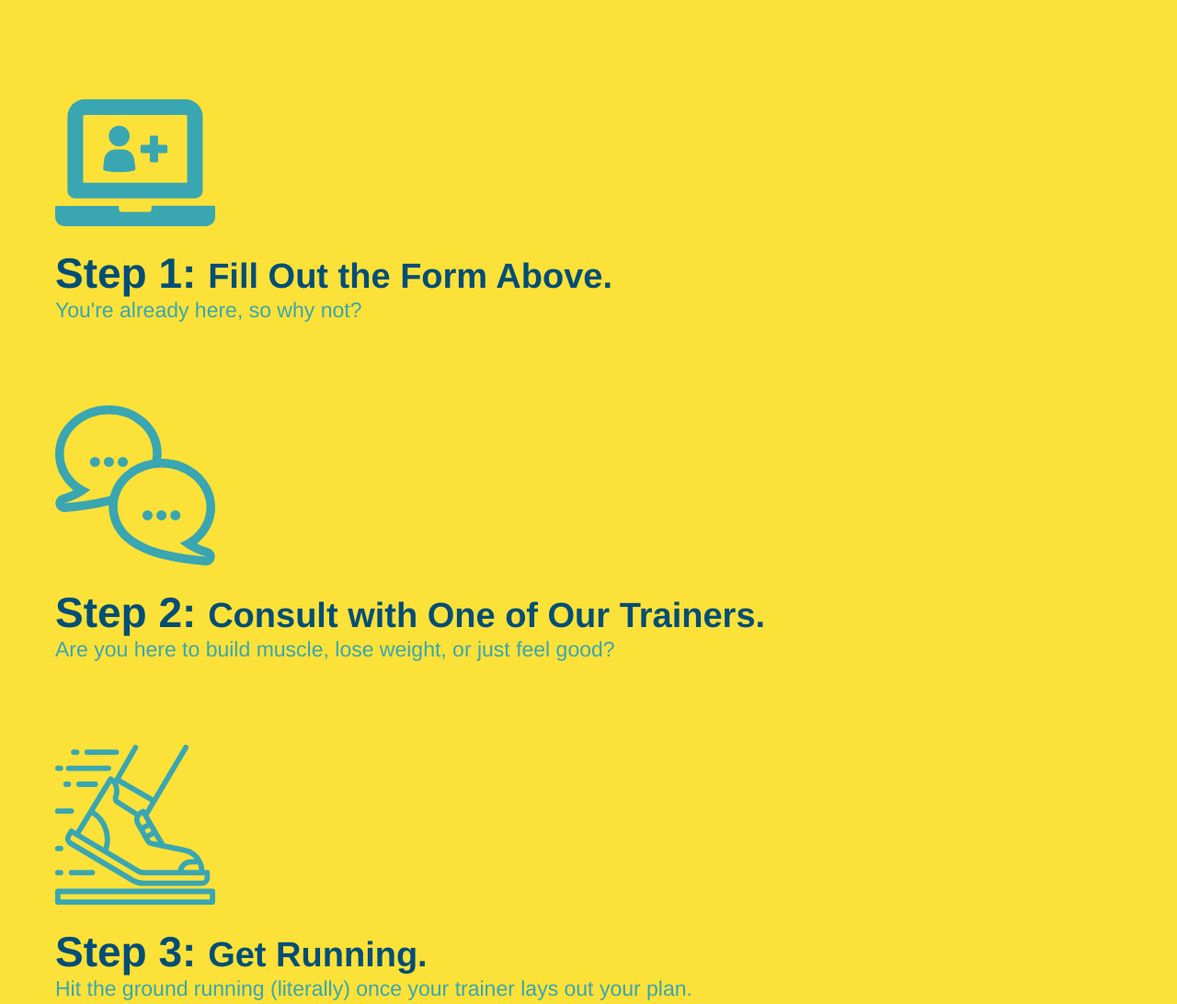
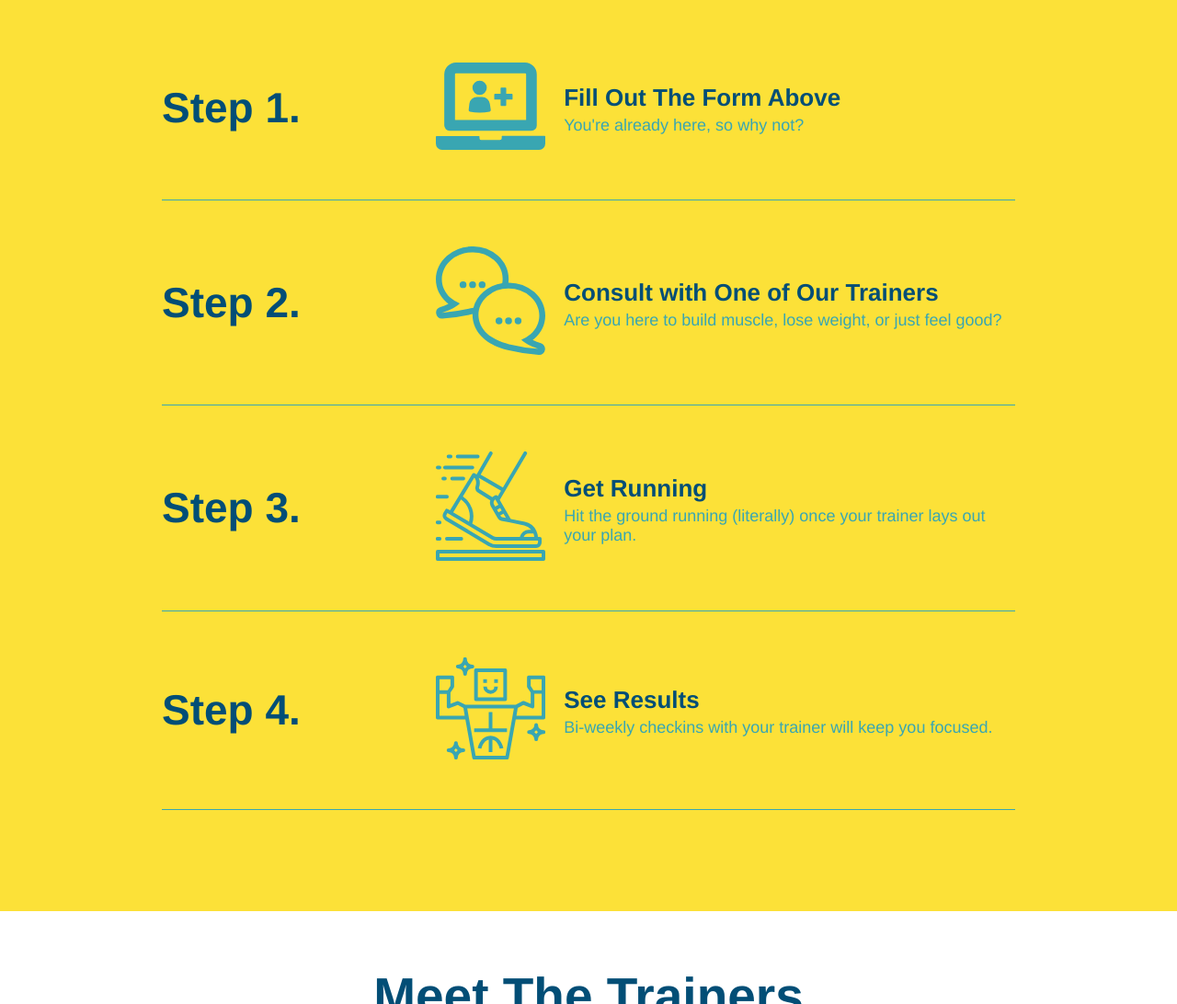
Before and after one commit to stephenbeiter/run-buddy, a plain HTML site: page index.html in a window 1280 px wide. Shown: the part 1260-2352 px from the top of the page at 92% size. Drawn offline with Linux system fonts and the light colour scheme.

Commit message:
add flexbox to the steps

```diff
--- a/assets/css/style.css
+++ b/assets/css/style.css
@@ -128,24 +128,45 @@ section {
 .steps {
   background: #fce138;
 }
-.steps div {
-  margin-bottom: 80px;
+.step {
+  margin: 50px auto;
+  padding-bottom: 50px;
+  width: 80%;
+  border-bottom: 1px solid #39a6b2;
+  display: flex;
+  flex-wrap: wrap;
+  align-items: center;
+  justify-content: space-between;
 }
-.steps img {
-  width: 15%;
-  margin: 10px 0;
-}
-.steps h3 {
+.step h3 {
   color: #024e76;
   font-size: 46px;
-  margin-top: 10px;
+  flex: 1 30%;
 }
-.steps p {
+.step-info {
+  flex: 2 70%;
+  display: flex;
+  flex-wrap: wrap;
+  align-items: center;
+}
+.step-img {
+  flex: 1 12%;
+  margin: 0 20px;
+}
+.step-img img {
+  max-width: 100%;
+}
+.step-text {
+  flex: 12;
+}
+.step-text h4 {
+  font-size: 26px;
+  line-height: 1.5;
+  color: #024e76;
+}
+.step-text p {
   color: #39a6b2;
-  font-size: 23px;
-}
-.steps span {
-  font-size: 38px;
+  font-size: 18px;
 }
 /* What You Do End */
 /* Trainers Start */
--- a/index.html
+++ b/index.html
@@ -107,29 +107,56 @@
       <h2 class="section-title secondary-border">What You Do</h2>
     </div>
 
-    <div>
-      <!-- insert this img element -->
+    <div class="step">
+      <h3>Step 1.</h3>
+      <div class="step-info">
+        <div class="step-img">
           <img src="./assets/images/step-1.svg" alt="" />
-      <h3>Step 1: <span>Fill Out the Form Above.</span></h3>
+        </div>
+        <div class="step-text">
+          <h4>Fill Out The Form Above</h4>
           <p>You're already here, so why not?</p>
         </div>
+      </div>
+    </div>
 
-    <div>
+    <div class="step">
+      <h3>Step 2.</h3>
+      <div class="step-info">
+        <div class="step-img">
           <img src="./assets/images/step-2.svg" alt="" />
-      <h3>Step 2: <span>Consult with One of Our Trainers.</span></h3>
+        </div>
+        <div class="step-text">
+          <h4>Consult with One of Our Trainers</h4>
           <p>Are you here to build muscle, lose weight, or just feel good?</p>
         </div>
+      </div>
+    </div>
 
-    <div>
+    <div class="step">
+      <h3>Step 3.</h3>
+      <div class="step-info">
+        <div class="step-img">
           <img src="./assets/images/step-3.svg" alt="" />
-      <h3>Step 3: <span>Get Running.</span></h3>
+        </div>
+        <div class="step-text">
+          <h4>Get Running</h4>
           <p>Hit the ground running (literally) once your trainer lays out your plan.</p>
         </div>
+      </div>
+    </div>
 
-    <div>
+    <div class="step">
+      <h3>Step 4.</h3>
+      <div class="step-info">
+        <div class="step-img">
           <img src="./assets/images/step-4.svg" alt="" />
-      <h3>Step 4: <span>See Results.</span></h3>
-      <p>Bi-weekly checkins with your trainer will keep you focused</p>
+        </div>
+        <div class="step-text">
+          <h4>See Results</h4>
+          <p>Bi-weekly checkins with your trainer will keep you focused.</p>
+        </div>
+      </div>
     </div>
   </section>
 
```
Lines whose indentation alone changed are shown as unchanged.
